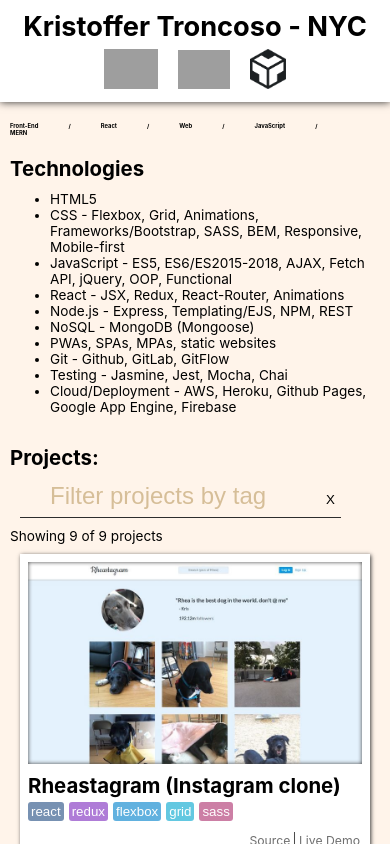
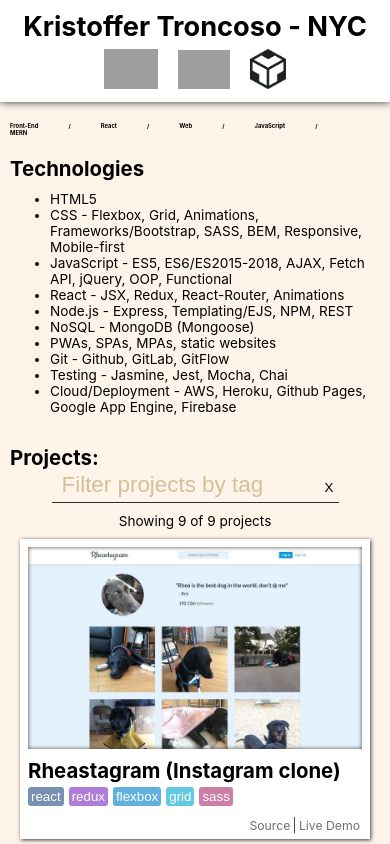
Before and after one commit to KristofferTroncoso/KristofferTroncoso.github.io, a React (Create React App) app: page / in a window 390 px wide. Shown: the top 844 px of the page. Built offline with nearby package versions, Linux system fonts and the light colour scheme; grey boxes are pictures that could not be loaded.

Commit message:
Fix form styling

```diff
--- a/src/components/SearchForm.css
+++ b/src/components/SearchForm.css
@@ -1,24 +1,50 @@
+
+.SearchSection {
+  display: flex;
+  flex-wrap: wrap;
+  align-items: baseline;
+  justify-content: flex-start;
+  align-content: center;
+}
+
+@media (max-width: 768px) {
+  .SearchSection {
+    flex-direction: column;
+    flex-wrap: nowrap;
+    justify-content: center;
+    margin: 0 auto;
+  }
+  .SearchForm {
+    margin: 0 auto 10px;
+  }
+  .showing {
+    margin: 0 auto;
+  }
+}
+
 .SearchForm {
-  margin: 0 30px 10px 10px;
   border-bottom: 1px solid #2d2d2d;
   min-width: 280px;
 }
 
 .SearchForm__input {
-  font-size: 2rem;
+  font-size: 1.2rem;
   border: none;
   background: inherit;
   outline: none;
-  padding: 5px 30px;
-  min-width: 260px;
+  padding: 5px 10px;
+  min-width: 140px;
   max-width: 300px;
 }
 
+.xbutton {
+  width: 20px;
+}
 .SearchForm__input::placeholder {
-  font-size: 1.5rem;
+  font-size: 1.4rem;
   color: #d6be98;
 }
 
 .showing {
-  width: 300px;
+  padding: 0 10px;
 }
--- a/src/components/SearchForm.js
+++ b/src/components/SearchForm.js
@@ -4,7 +4,7 @@
 class SearchForm extends Component {
   render() {
     return (
-      <div className="wrapper" style={{ display: 'flex', flexWrap: 'wrap', alignItems: 'baseline' }}>
+      <div className="SearchSection wrapper">
         <form className="SearchForm" onSubmit={e => e.preventDefault()}>
           <input
             type="text"
@@ -13,7 +13,7 @@
             value={this.props.filterTag}
             onChange={this.props.handleChange}
           />
-          <button style={{ border: 'none', background: 'inherit', outline: 'none' }} onClick={e => this.props.clearFilterTag()}>X</button>
+          <button className="xbutton" style={{ border: 'none', background: 'inherit', outline: 'none' }} onClick={e => this.props.clearFilterTag()}>X</button>
         </form>
         <div className="showing">
           Showing {this.props.projects.filter(p => p.tags.join(' ').includes(this.props.filterTag.toLowerCase())).length} of {this.props.projects.length} projects
```
